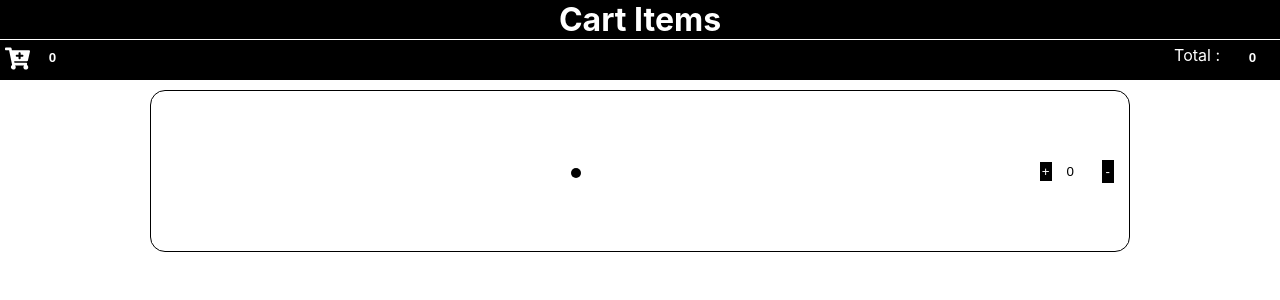
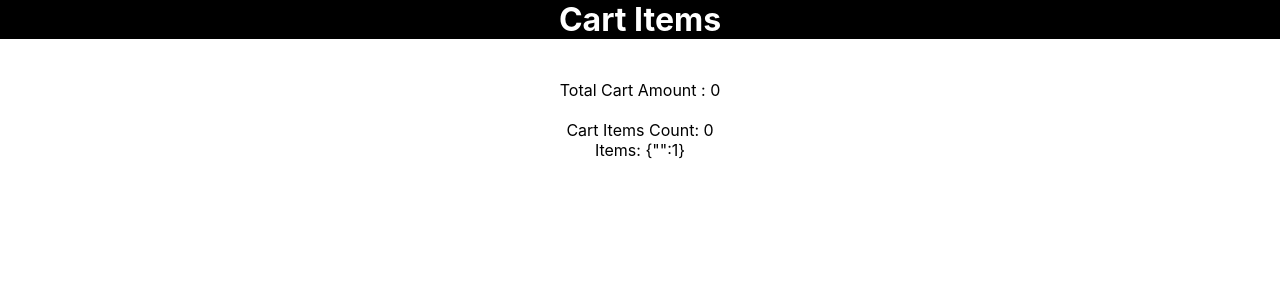
Before and after one commit to AKHIL708/UrbanMonkey_Final_Project, a React (Create React App) app in the folder client/: page /cart in a window 1280 px wide. Shown: the top 300 px of the page. Built offline with nearby package versions, Linux system fonts and the light colour scheme.

Commit message:
Cart Changes Pushed

```diff
--- a/client/src/Components/CartItems.jsx
+++ b/client/src/Components/CartItems.jsx
@@ -9,12 +9,24 @@ import CartComponent from "./CartComponent";
 export default function CartItems() {
   const [state, setState] = useState([]);
   const counter = useSelector((state) => state.counter);
-  const amount = useSelector((state) => state.amount);
+  const totalCartAmount = useSelector((state) => state.amount);
   const itemName = useSelector((state) => state.itemName);
   const itemImg = useSelector((state) => state.itemImg);
   const ItemImgTextt = useSelector((state) => state.itemImgText);
   const navigate = useNavigate();
   const dispatch = useDispatch();
+
+  console.log(`Item Names : ${itemName}`);
+
+  const arrOfItemNames = itemName.slice(0, -1).split(",");
+
+  const productCounts = {};
+
+  for (const product of arrOfItemNames) {
+    productCounts[product] = productCounts[product]
+      ? productCounts[product] + 1
+      : 1;
+  }
 
   useEffect(() => {
     setState((current) => [...current, <CartComponent cartName={itemName} />]);
@@ -43,8 +55,7 @@ export default function CartItems() {
       <div className="CartNavbar">
         <h1>Cart Items</h1>
       </div>
-      <form method="POST" className="MainPageForm">
-        <div className="CartContainer">
+      {/* <div className="CartContainer">
         <a href="/cart" onClick={cartRoute} className="CartLink">
           {" "}
           <FaCartPlus className="CartSymbol" />
@@ -55,28 +66,24 @@ export default function CartItems() {
           name="cartCount"
           value={counter}
         />
+      </div> */}
+      <div>
+        <center>
+          <br />
+          <br />
+          <div>Total Cart Amount : {totalCartAmount}</div>
+          <br />
+          <div>Cart Items Count: {counter}</div>
+          <div> Items: {JSON.stringify(productCounts)}</div>
+          <br />
+        </center>
       </div>
-        <div className="CartContainer">
-          <span>Total : </span>
-          <input
-            type="text"
-            onChange={(e) => e.target.value}
-            name="totalAmount"
-            value={amount}
-          />
-        </div>
-      </form>
-      <div className="CartBox">
+      {/* <div className="CartBox">
         <img className="CartImg" src={itemImg} alt={ItemImgTextt} />
         <h1>
-          {/* {" "}
-          {state.map((e, index) => {
-            return <p key={index}>{e}</p>;
-          })}{" "} */}
-          {state.map((item)=>{
-           return  <li>{item}</li>
-          })
-          }
+          {state.map((item) => {
+            return <li>{item}</li>;
+          })}
         </h1>
         <div>
           <button onClick={IncreaseCartCount}>+</button>
@@ -85,7 +92,7 @@ export default function CartItems() {
             -
           </button>
         </div>
-      </div>
+      </div> */}
     </>
   );
 }
--- a/client/src/store/index.js
+++ b/client/src/store/index.js
@@ -1,14 +1,21 @@
 import { createStore } from "redux";
 
 const reducerFn = (
-  state = { counter: 0, amount: 0, itemName: "", itemImg: "", itemImgText: "" , CartBtn:"Add To Cart" },
+  state = {
+    counter: 0,
+    amount: 0,
+    itemName: "",
+    itemImg: "",
+    itemImgText: "",
+    CartBtn: "Add To Cart",
+  },
   action
 ) => {
   if (action.type === "Add To Cart") {
     return {
       counter: state.counter + 1,
       amount: state.amount + action.product.productPrice,
-      itemName: state.itemName + action.product.productName + "\n",
+      itemName: state.itemName + action.product.productName + ",",
       itemImg: state.itemImg + action.product.productImage,
       itemImgText: state.itemImgText + action.product.productImageText,
     };
@@ -29,11 +36,11 @@ const reducerFn = (
       counter: state.counter - 1,
     };
   }
- if(action.type === "Toggle Cart Btn"){
-  return {
-    CartBtn : "Remove"
+  if (action.type === "Toggle Cart Btn") {
+    return {
+      CartBtn: "Remove",
+    };
   }
- }
   return state;
 };
 
```
Also changed, not shown: client/src/Components/CartComponent.jsx (+2 -6 lines), client/src/Products/ProductList.js (+22 -18 lines). Lines whose indentation alone changed are shown as unchanged.
